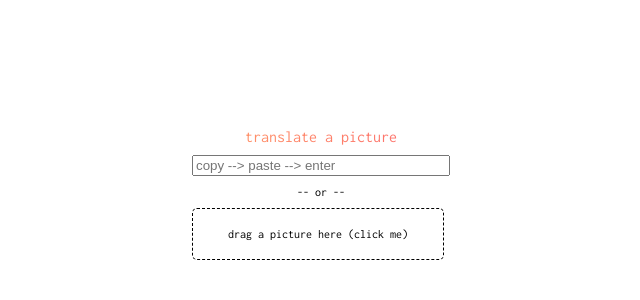
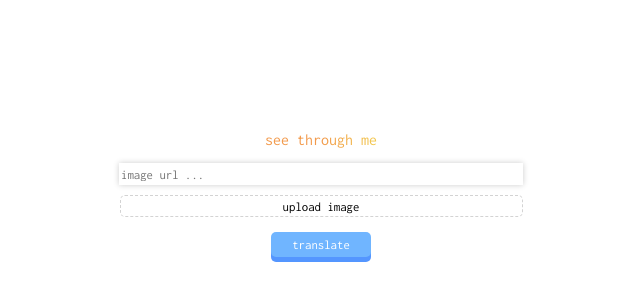
Before and after one commit to parpledrank/seethroughme, a React app: page / in a window 1280 px wide. Shown: the part 206-506 px from the top of the page, without its empty margins (319-959 px from the left). Built offline with nearby package versions, Linux system fonts and the light colour scheme.

Commit message:
Re-do styling of input page

```diff
--- a/src/components/Input/DragDrop.jsx
+++ b/src/components/Input/DragDrop.jsx
@@ -10,23 +10,40 @@ class DragDrop extends Component{
   constructor(props){
     super(props);
     this.state = {
-      imgURL: ''
+      imgURL: '',
+      file: ''
     }
     this.onDrop = this.onDrop.bind(this);
+    this.onButtonClick = this.onButtonClick.bind(this);
   }
 
-  onDrop(acceptedFiles){
+  onDrop(acceptedFiles) {
     let file = new FormData();
     file.append('', acceptedFiles[0]);
-    console.log('hey');
+    this.setState({
+      file: file
+    });
+  }
+
+  onButtonClick() {
+    console.log(this.state.file);
+    let buttonClasses = document.getElementById("button-classes").classList;
+    if (!buttonClasses.contains("topAnimation")) {
+      buttonClasses.add("topAnimation")
+      setTimeout(() => {
+        buttonClasses.remove("topAnimation");
+      }, 1000);
+    }
+
+
     Request.post('/api/img')
-      .send(file)
-      .end((err, res)=>{
-        let result = JSON.parse(res.text)
+    .send(this.state.file)
+    .end((err, res)=>{
+      let result = JSON.parse(res.text)
 
-        this.props.changeParentUrl(result.data.link)
-        this.setState({imgURL: result.data.link});
-      });
+      this.props.changeParentUrl(result.data.link)
+      this.setState({imgURL: result.data.link});
+    });
   }
 
   render(){
@@ -37,8 +54,15 @@ class DragDrop extends Component{
       <div className="drop-zone">
 
         <Dropzone className="drop-zone-field" onDrop={this.onDrop}>
-          <div className="drop-zone-text">drag a picture here (click me)</div>
+          <div className="drop-zone-text">upload image</div>
         </Dropzone>
+
+        <div id="button" onClick={this.onButtonClick}>
+          <div id="button-classes" className="top">
+            <span>translate</span>
+          </div>
+          <div className="shadow"></div>
+        </div>
       </div>
     )
   }
--- a/src/components/Input/Input.jsx
+++ b/src/components/Input/Input.jsx
@@ -13,6 +13,11 @@ class Input extends Component {
     this.handleClick = this.handleClick.bind(this);
     this.handleUrlUpdate = this.handleUrlUpdate.bind(this);
     console.log(this.props.handleImageSubmission)
+  }
+
+  componentDidMount() {
+    console.log(document.getElementsByClassName("input")[0]);
+    document.getElementsByClassName("input")[0].focus();
   }
 
   handleUrlUpdate(event){
@@ -33,7 +38,7 @@ class Input extends Component {
     return (
       <div className="input-container">
         <div className="url-input">
-          <div className="input-header">translate a picture</div>
+          <div className="input-header">see through me</div>
 
           <div className="url-input-field">
             <form onSubmit={this.handleClick}>
@@ -41,12 +46,11 @@ class Input extends Component {
                 type="text"
                 value={this.state.url}
                 onChange={this.handleUrlUpdate}
-                placeholder="copy --> paste --> enter"
+                placeholder="image url ..."
               />
             </form>
           </div>
 
-          <div className="input-separator">-- or --</div>
         </div>
 
 
--- a/src/styles/index.css
+++ b/src/styles/index.css
@@ -1,3 +1,5 @@
+textarea, input, button { outline: none; }
+
 body {
   margin: 0;
   padding: 0;
@@ -37,18 +39,102 @@ body,
   order: 2;
 }
 
+.drop-zone {
+  display: flex;
+  justify-content: center;
+  align-items: center;
+  flex-direction: column;
+}
+.button-container {
+  height: 50px;
+  width: 100px;
+}
+
+.top {
+  position: absolute;
+  height: 25px;
+  width: 100px;
+  background-color: #70b5ff;
+  border-radius: 5px;
+  z-index: 1;
+  display: flex;
+  justify-content: center;
+  align-items: center;
+  color: white;
+  font-size: .8em;
+  /*font-family: Helvetica;*/
+}
+
+div.top:hover {
+  cursor: hand;
+  cursor: pointer;
+}
+
+.topAnimation {
+  animation: topAnimate 0.5s 1;
+}
+
+.shadow {
+  position: relative;
+  height: 25px;
+  width: 100px;
+  background-color: #5496ff;
+  border-radius: 5px;
+  z-index: 0;
+  top: 5px;
+}
+
+@keyframes topAnimate {
+  0% {
+    transform: translateY(0%);
+  }
+  50% {
+    transform: translateY(10%);
+  }
+  100% {
+    transform: translateY(0%);
+  }
+}
+
 
 /*--- flexbox for header and submit button center -------*/
 
 .input {
-  width: 250px;
+  border: none;
+  width: 400px;
+  height: 20px;
+  font-size: .8em;
+  box-shadow: 0px 0px 3px rgba(0, 0, 0, 0.2);
+  transition: box-shadow .5s ease-in;
 }
+
+.input:focus {
+  box-shadow: 0px 0px 6px rgba(0, 0, 0, 0.2);
+  /*transition: box-shadow .5s ease-in;*/
+}
+
+.input::-webkit-input-placeholder {
+  font-family: 'Inconsolata', monospace;
+}
+
+.input:-ms-input-placeholder {
+  font-family: 'Inconsolata', monospace;
+}
+
+.input:-moz-placeholder {
+  font-family: 'Inconsolata', monospace;
+}
+
+.input::-moz-placeholder {
+  font-family: 'Inconsolata', monospace;
+}
+
 
 .input-header {
   order: 1;
-  margin: 0 0 10px 0;
-  background-image: -webkit-gradient( linear, left top, right top, color-stop(0, #ff9068), color-stop(1, #fd746c) );
-  background-image: gradient( linear, left top, right top, color-stop(0, #ff9068), color-stop(0.15, #fd746c) );
+  margin: 0 0 15px 0;
+  background-image: -webkit-gradient( linear, left top, right top, color-stop(.5, #F2994A), color-stop(1, #F2C94C) );
+  background-image: gradient( linear, left top, right top, color-stop(.5, #F2994A), color-stop(1, #F2C94C) );
   color:transparent;
   -webkit-background-clip: text;
   background-clip: text;
@@ -58,23 +144,21 @@ body,
   order: 2;
 }
 
-.input-separator {
-  order: 3;
-  margin: 10px;
-  font-size: .75em;
-}
 /*---- flexbox for dropzone text centering ------*/
 
 .drop-zone-field {
-  font-size: .75em;
-  width: 250px;
-  height: 50px;
+  font-size: .8em;
+  width: 401px;
+  height: 20px;
   border-style: dashed;
+  border-color: #d3d3d3;
   border-width: 1px;
   border-radius: 5px;
   display: flex;
   align-items: center;
   justify-content: center;
+  margin: 10px 0 15px 0;
+
 }
 
 .drop-zone-field:hover {
```
Also changed, not shown: bundles/bundle.js.
